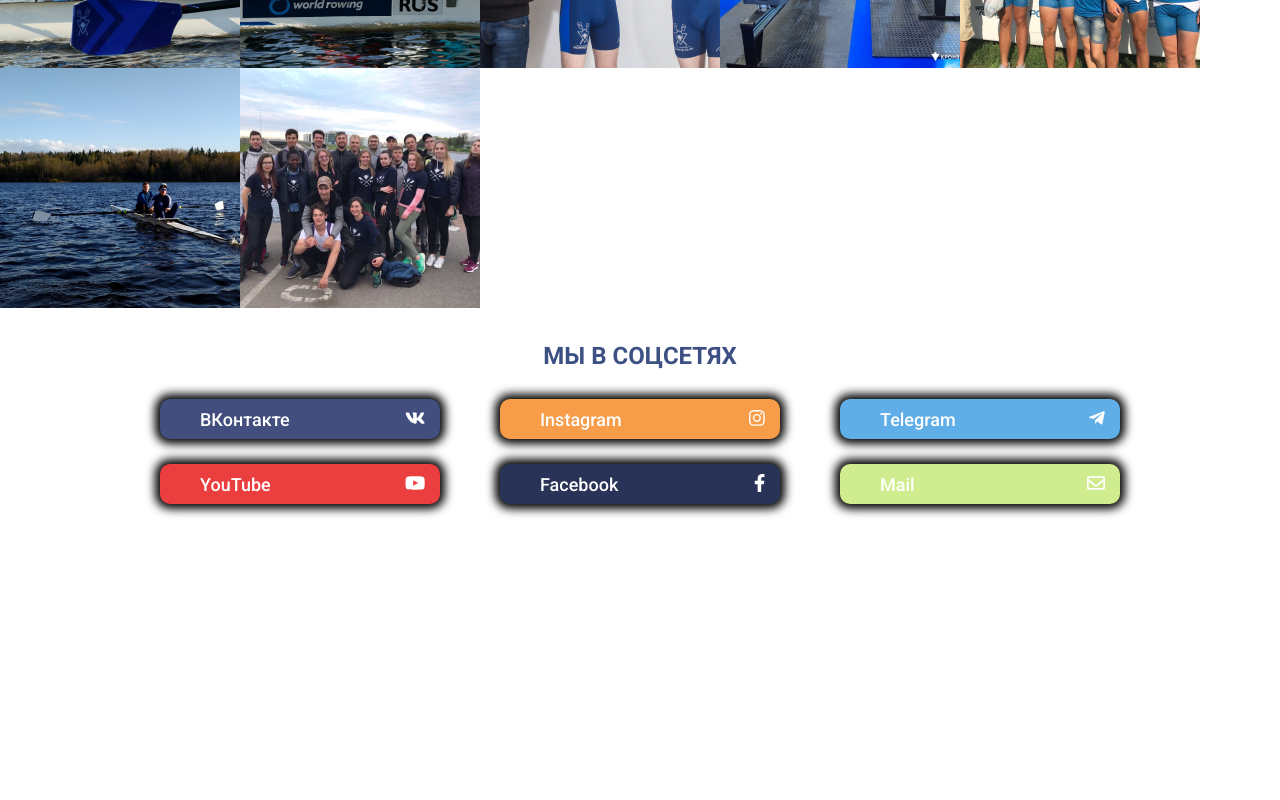
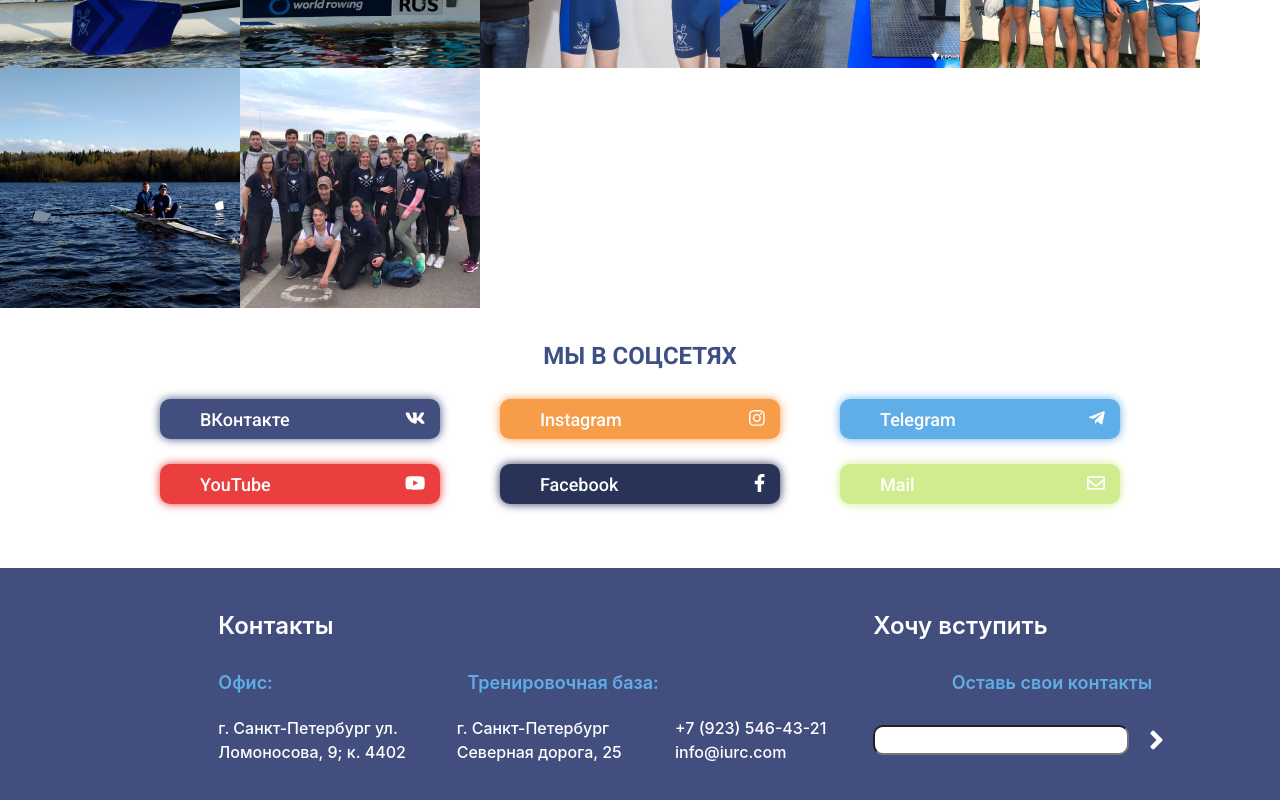
Before and after one commit to trollface2323/itmo, a Vue app: page / in a window 1280 px wide. Shown: the part 3723-4523 px from the top of the page. Before the commit the page ends 4252 px from the top, so only its background shows below. Built offline with nearby package versions, Linux system fonts and the light colour scheme.

Commit message:
закончил с оформлением

```diff
--- a/src/App.vue
+++ b/src/App.vue
@@ -2,7 +2,7 @@
 
     <div class="main">
         <head>
-            <link href="https://fonts.googleapis.com/css2?family=Exo+2:wght@700&family=Roboto:wght@300;500;700;900&display=swap"
+            <link href="https://fonts.googleapis.com/css2?family=Exo+2:wght@700&family=Roboto:wght@300;500;600;700;900&display=swap"
                   rel="stylesheet">
 
 
@@ -69,19 +69,51 @@
         <section class="social">
             <div class="social__title">мы в соцсетях</div>
             <div class="social__networks">
-                <a href="" class="social__networks-item" style="background: #414E7E;"><span>ВКонтакте</span><i
+                <a href="" class="social__networks-item"
+                   style="background: #414E7E; box-shadow: 0 0 10px #414E7E;"><span>ВКонтакте</span><i
                         class="fab fa-vk"></i></a>
-                <a href="" class="social__networks-item" style="background: #F79C49;"><span>Instagram</span><i
+                <a href="" class="social__networks-item" style="background: #F79C49;
+                box-shadow: 0 0 10px #F79C49;"><span>Instagram</span><i
                         class="fab fa-instagram"></i></a>
-                <a href="" class="social__networks-item" style="background: #60AEE8;"><span>Telegram</span><i
+                <a href="" class="social__networks-item"
+                   style="background: #60AEE8; box-shadow: 0 0 10px #60AEE8"><span>Telegram</span><i
                         class="fab fa-telegram-plane"></i></a>
-                <a href="" class="social__networks-item" style="background: #EB3F3F;"><span>YouTube</span><i
+                <a href="" class="social__networks-item"
+                   style="background: #EB3F3F; box-shadow: 0 0 10px #EB3F3F"><span>YouTube</span><i
                         class="fab fa-youtube"></i></a>
-                <a href="" class="social__networks-item" style="background: #293357;"><span>Facebook</span><i
+                <a href="" class="social__networks-item"
+                   style="background: #293357; box-shadow: 0 0 10px #293357"><span>Facebook</span><i
                         class="fab fa-facebook-f"></i></a>
-                <a href="" class="social__networks-item" style="background: #CFED8E;"><span>Mail</span><i
+                <a href="" class="social__networks-item"
+                   style="background: #CFED8E; box-shadow: 0 0 10px #CFED8E"><span>Mail</span><i
                         class="far fa-envelope"></i></a>
             </div>
+        </section>
+        <section class="footer">
+            <div class="footer__title">
+                <div class="row">
+                    <div class="col-1 offset-2">Контакты</div>
+                    <div class="col-auto offset-5">Хочу вступить</div>
+                </div>
+            </div>
+            <div class="footer__sub-title">
+                <div class="row">
+                    <div class="col-1 offset-2">Офис:</div>
+                    <div class="col-auto offset-1">Тренировочная база:</div>
+                    <div class="col-auto offset-2">Оставь свои контакты</div>
+                </div>
+            </div>
+            <div class="footer__info">
+                <div class="row">
+                    <div class="col-2 offset-2">г. Санкт-Петербург ул. Ломоносова, 9; к. 4402</div>
+                    <div class="col-2">г. Санкт-Петербург Северная дорога, 25</div>
+                    <div class="col-2">+7 (923) 546-43-21 info@iurc.com</div>
+                    <div class="col d-flex">
+                        <input type="text"> <i class="fas fa-angle-right"></i>
+                    </div>
+                </div>
+            </div>
+
         </section>
     </div>
 </template>
@@ -177,7 +209,8 @@
         border: 2px #60AEE8 solid;
         border-radius: 20px;
         text-decoration: none;
-        &:hover{
+
+        &:hover {
             text-decoration: none;
         }
 
@@ -243,6 +276,7 @@
 
     .social {
         font-family: 'Roboto', sans-serif;
+        height: 230px;
 
         &__title {
             text-align: center;
@@ -261,9 +295,11 @@
             width: 960px;
             margin: 0 auto;
             margin-top: 25px;
-            & a{
+
+            & a {
                 text-decoration: none;
-                &:hover{
+
+                &:hover {
                     text-decoration: none;
                     color: #fff;
                 }
@@ -277,13 +313,12 @@
                 height: 40px;
                 width: 280px;
                 border-radius: 10px;
-                box-shadow: 0 0 10px 5px black;
                 font-size: 18px;
                 margin-bottom: 25px;
                 color: #fff;
 
 
-                & svg{
+                & svg {
                     position: absolute;
                     right: 15px;
                     top: 10px;
@@ -297,4 +332,57 @@
             }
         }
     }
+
+    .footer {
+        height: 240px;
+        background: #414E7E;
+
+        &__title {
+            padding-top: 40px;
+            margin-bottom: 25px;
+            & .row {
+                color: #fff;
+                font-size: 24px;
+                font-weight: 600;
+            }
+        }
+
+        &__sub-title {
+            margin-bottom: 20px;
+            color: #60AEE8;
+            font-size: 18px;
+            font-weight: 600;
+            & .offset-1{
+                margin-left: 140px;
+            }
+            & .row div:last-child{
+
+                margin-left: 263px;
+            }
+        }
+
+        &__info {
+            font-size: 16px;
+            color: #fff;
+            font-weight: 500;
+            & .row div:first-child{
+                margin-right: 20px;
+            }
+
+            & .row div:last-child{
+                margin-left: -20px;
+            }
+            & input{
+                border-radius: 10px;
+                height: 30px;
+            }
+            & .d-flex{
+                align-items: center;
+            }
+            & svg{
+                margin-left: 20px;
+                font-size: 30px;
+            }
+        }
+    }
 </style>
```
